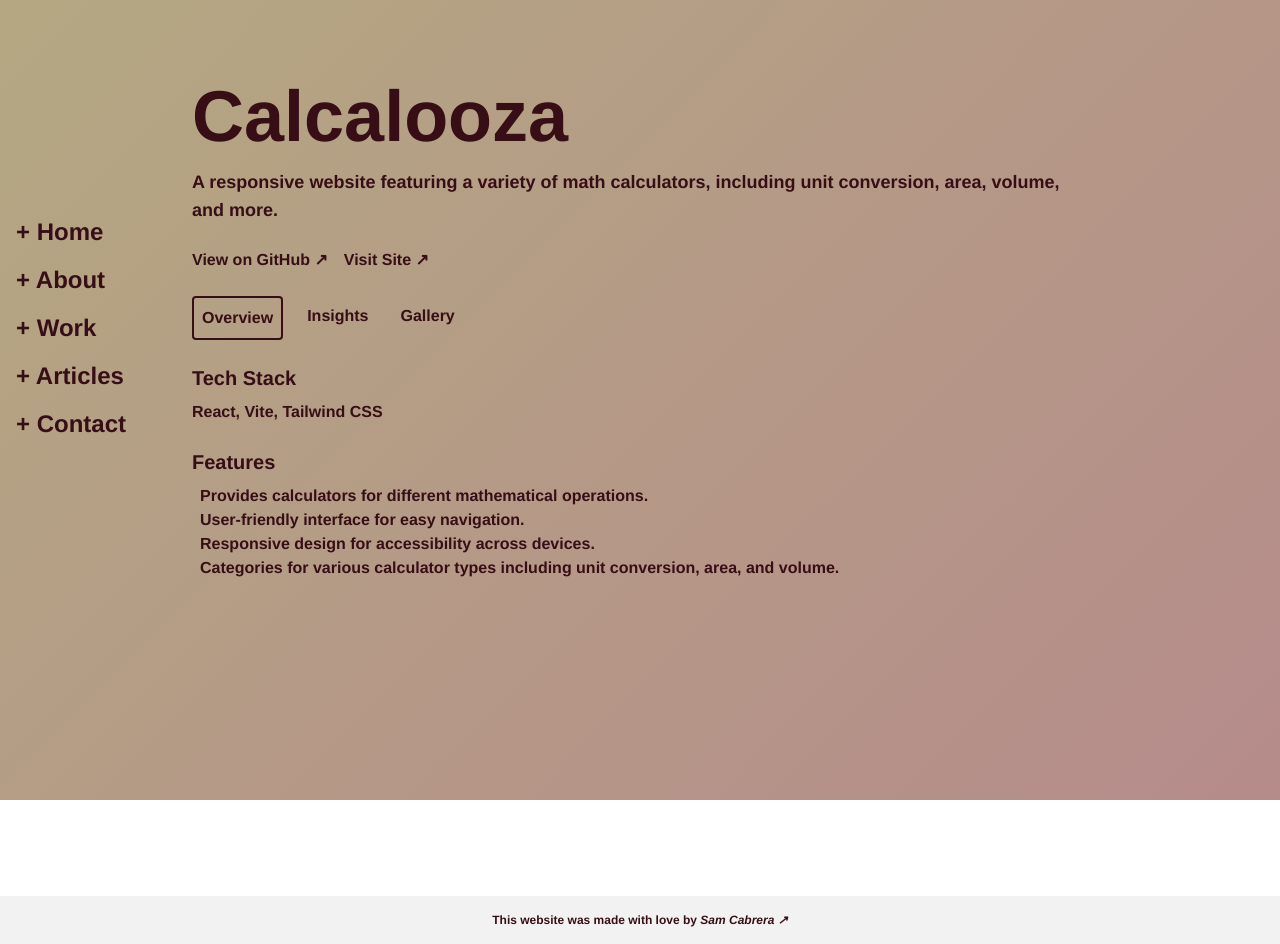
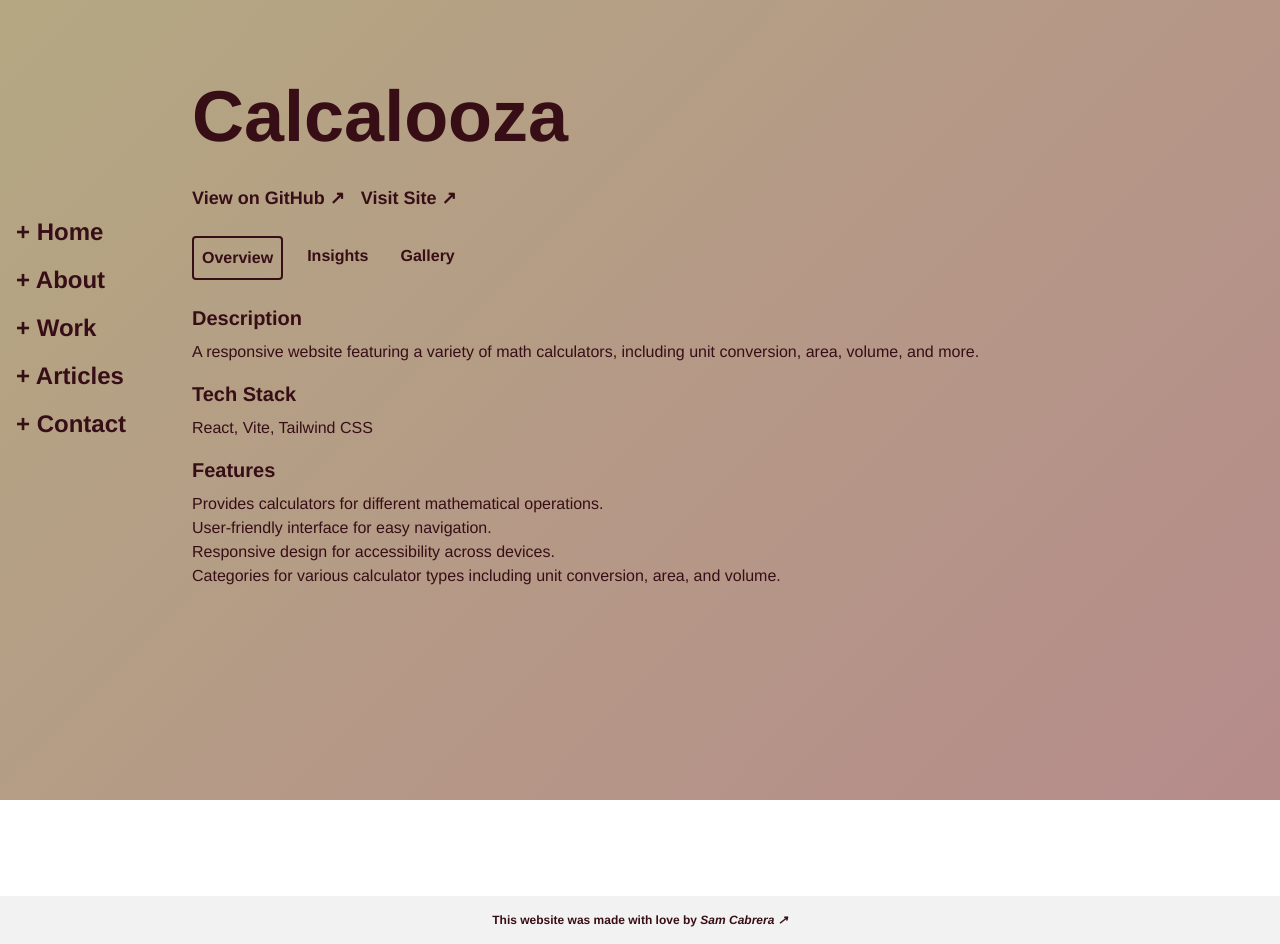
Before and after one commit to samanthacabrera/portfolio, a React (Vite) app: page /projects/1 in a window 1280 px wide. Built offline with nearby package versions, Linux system fonts and the light colour scheme.

Commit message:
made minor style changes to ProjectPage

```diff
--- a/src/pages/projectpage/ProjectPage.jsx
+++ b/src/pages/projectpage/ProjectPage.jsx
@@ -22,10 +22,9 @@ const ProjectPage = () => {
     return (
         <div className="flex flex-col items-center min-h-screen p-12 sm:text-left">
             {/* Header */}
-            <header className="w-full max-w-4xl mt-8 space-y-4">
+            <header className="w-full max-w-4xl mt-8 space-y-8">
                 <h1 className="text-5xl lg:text-7xl">{project.title || "Untitled Project"}</h1>
-                <p className="text-lg pb-2">{project.description || "No description available"}</p>
-                <div className="flex space-x-4">
+                <div className="flex space-x-4 text-lg">
                     {project.github && (
                     <a
                         href={project.github}
@@ -79,14 +78,18 @@ const ProjectPage = () => {
             <main className="w-full max-w-4xl">
                 {/* Overview Section */}
                 {activeSection === 'overview' && (
-                    <section className="mb-8">
-                        <div className="mb-6">
-                            <h3 className="text-xl font-semibold mb-2">Tech Stack</h3>
-                            <p>{project.overview.techStack.join(", ") || "Not specified"}</p>
+                    <section className="space-y-4">
+                        <div className="">
+                            <h3 className="text-xl mb-2">Description</h3>
+                            <p className="font-normal">{project.description || "No description available"}</p>
                         </div>
-                        <div className="mb-6">
-                            <h3 className="text-xl font-semibold mb-2">Features</h3>
-                            <ul className="pl-2">
+                        <div className="">
+                            <h3 className="text-xl mb-2">Tech Stack</h3>
+                            <p className="font-normal">{project.overview.techStack.join(", ") || "Not specified"}</p>
+                        </div>
+                        <div className="">
+                            <h3 className="text-xl mb-2">Features</h3>
+                            <ul className="font-normal">
                                 {project.overview.features.map((feature, index) => (
                                     <li key={index}>{feature}</li>
                                 ))}
@@ -99,7 +102,7 @@ const ProjectPage = () => {
                 {/* Insights Section */}
                 {activeSection === 'insights' && (
                     <section className="mb-8">
-                        <p>{project.insights || "No insights available"}</p>
+                        <p className="font-normal">{project.insights || "No insights available"}</p>
                     </section>
                 )}
 
```
